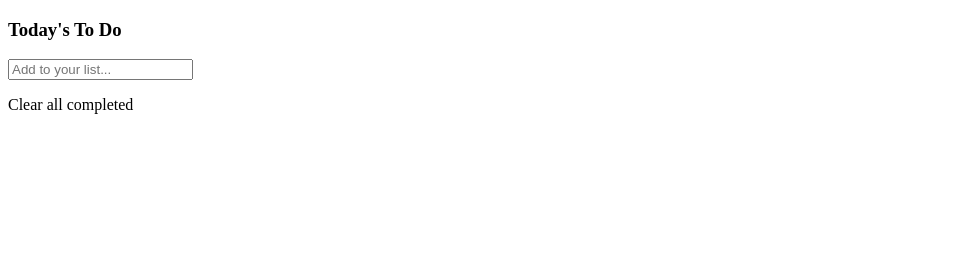
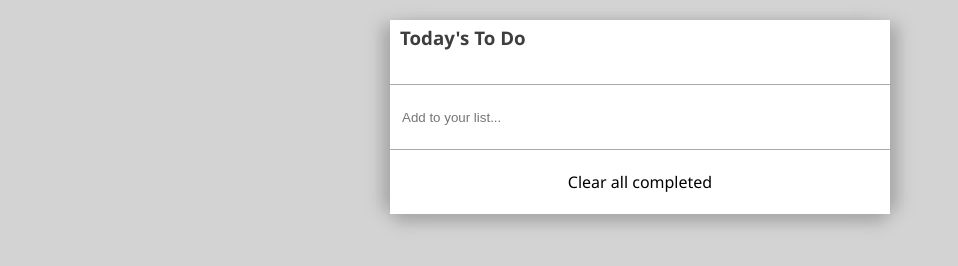
Before and after one commit to SergSkol/todo-list, a website built with webpack: page src/index.html in a window 1280 px wide. Shown: the whole page, without its empty margins (0-958 px from the left). Built offline with nearby package versions, Linux system fonts and the light colour scheme.

Commit message:
Adjust CSS

```diff
--- a/src/index.html
+++ b/src/index.html
@@ -4,12 +4,15 @@
     <meta charset="UTF-8" />
     <meta http-equiv="X-UA-Compatible" content="IE=edge" />
     <meta name="viewport" content="width=device-width, initial-scale=1.0" />
+    <!-- comment it before deploy -->
     <link rel="stylesheet" href="./style.css" />
-    <title>To do list</title>
+    <title>To Do List</title>
   </head>
   <body>
+    <section class="todo">
         <header class="todo-header">
             <h3 class="todo-header-descr">Today's To Do</h3>
+            <a href="#" class="todo-header-refresh"></a>
         </header>
         <section class="todo-container">
             <form class="todo-add-form">
@@ -20,6 +23,8 @@
         <footer class="footer">
             <a>Clear all completed</a>
         </footer>
+    </section>
+    <!-- comment it before deploy -->
     <script type="module" src="./index.js"></script>
   </body>
 </html>
--- a/src/index.js
+++ b/src/index.js
@@ -1,7 +1,9 @@
+// uncomment before deploy:
+
 // import _ from 'lodash';
 // import './style.css';
 
-import { ToDoList } from '../modules/ToDoList.js';
+import { ToDoList } from './modules/ToDoList.js';
 
 const toDoAdd = document.querySelector('#add');
 
@@ -9,11 +11,10 @@ const myToDoList = new ToDoList();
 
 toDoAdd.addEventListener('change', () => {
   myToDoList.addTask();
-  myToDoList.saveDataToLocalStorage();
-  myToDoList.showTasks();
+  myToDoList.saveTasks();
 });
 
 window.onload = () => {
-  myToDoList.loadDataFromLocalStorage();
+  myToDoList.loadTasks();
   myToDoList.showTasks();
 };
--- a/modules/ToDoList.js
+++ b/src/modules/ToDoList.js
@@ -21,11 +21,11 @@ export class ToDoList {
     task.remove();
   }
 
-  saveDataToLocalStorage() {
+  saveTasks() {
     localStorage.setItem(this.storageKey, JSON.stringify(this.arr));
   }
 
-  loadDataFromLocalStorage() {
+  loadTasks() {
     this.arr = JSON.parse(localStorage.getItem(this.storageKey));
     if (this.arr == null) {
       this.arr = [];
@@ -44,15 +44,17 @@ export class ToDoList {
     this.arr.forEach((task) => {
       const taskItem = addElement('div', todoList, 'task-item');
       taskItem.setAttribute('id', task.index);
+      const taskCheckbox = addElement('input', taskItem, 'task-checkbox');
+      taskCheckbox.setAttribute('type', 'checkbox');
       const taskDescription = addElement('div', taskItem, 'task-description');
       taskDescription.innerHTML = task.description;
 
       const taskRemoveButton = addElement('button', taskItem, 'task-remove-button',);
-      taskRemoveButton.innerHTML = 'Remove';
+      taskRemoveButton.innerHTML = 'X';
 
       taskRemoveButton.addEventListener('click', () => {
         this.removeTask(task.index);
-        this.saveDataToLocalStorage();
+        this.saveTasks();
       });
     });
   }
--- a/src/style.css
+++ b/src/style.css
@@ -1,4 +1,75 @@
 body {
+  max-width: 500px;
+  margin: 0 auto;
+  font-family: 'Segoe UI', Tahoma, Geneva, Verdana, sans-serif;
+  background-color: lightgray;
+}
+
+.todo {
+  margin-top: 20px;
   background-color: #fff;
-  color: #000;
+  box-shadow:
+    0 12px 15px -4px darkgrey,
+    0 0 0 0 white,
+    12px 0 15px -4px darkgrey,
+    -12px 0 15px -4px darkgrey;
 }
+
+.todo-header {
+  max-width: 500px;
+  margin: 0 auto;
+  height: 8vh;
+  display: flex;
+  justify-content: space-between;
+  border-bottom: 1px solid darkgrey;
+}
+
+.todo-header-descr {
+  color: #3e3e3e;
+  margin: 5px 0 0 10px;
+}
+
+.todo-header-refresh {
+  margin: 5px 10px 0 0;
+}
+
+.todo-add-form {
+  max-width: 500px;
+  margin: 0 auto;
+  height: 8vh;
+  display: flex;
+  justify-content: space-between;
+  border-bottom: 1px solid darkgrey;
+}
+
+.todo-add-form input {
+  border: none;
+  width: 100%;
+  margin-left: 10px;
+}
+
+.todo-list {
+  margin: 0 auto;
+}
+.task-item {
+  display: flex;
+  align-items: center;
+  height: 8vh;
+  border-bottom: 1px solid darkgrey;
+}
+
+.task-description {
+  margin-left: 20px;
+}
+
+.task-remove-button {
+  margin: 0 auto;
+  margin-right: 10px;
+}
+
+.footer {
+  display: flex;
+  justify-content: center;
+  align-items: center;
+  height: 8vh;
+}
```
Also changed, not shown: dist/index.html, dist/runtime.js, 1 other file. Lines whose indentation alone changed are shown as unchanged.
